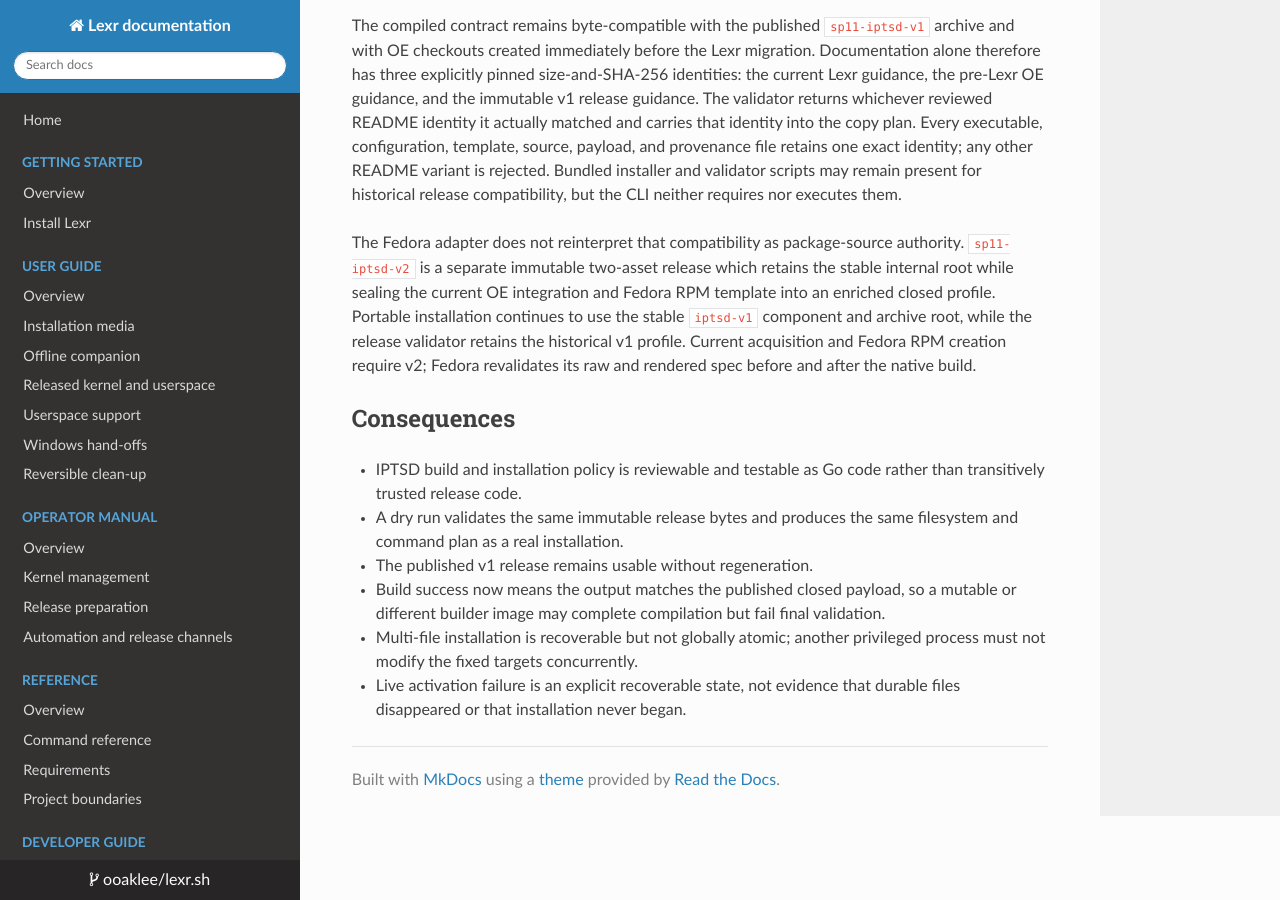
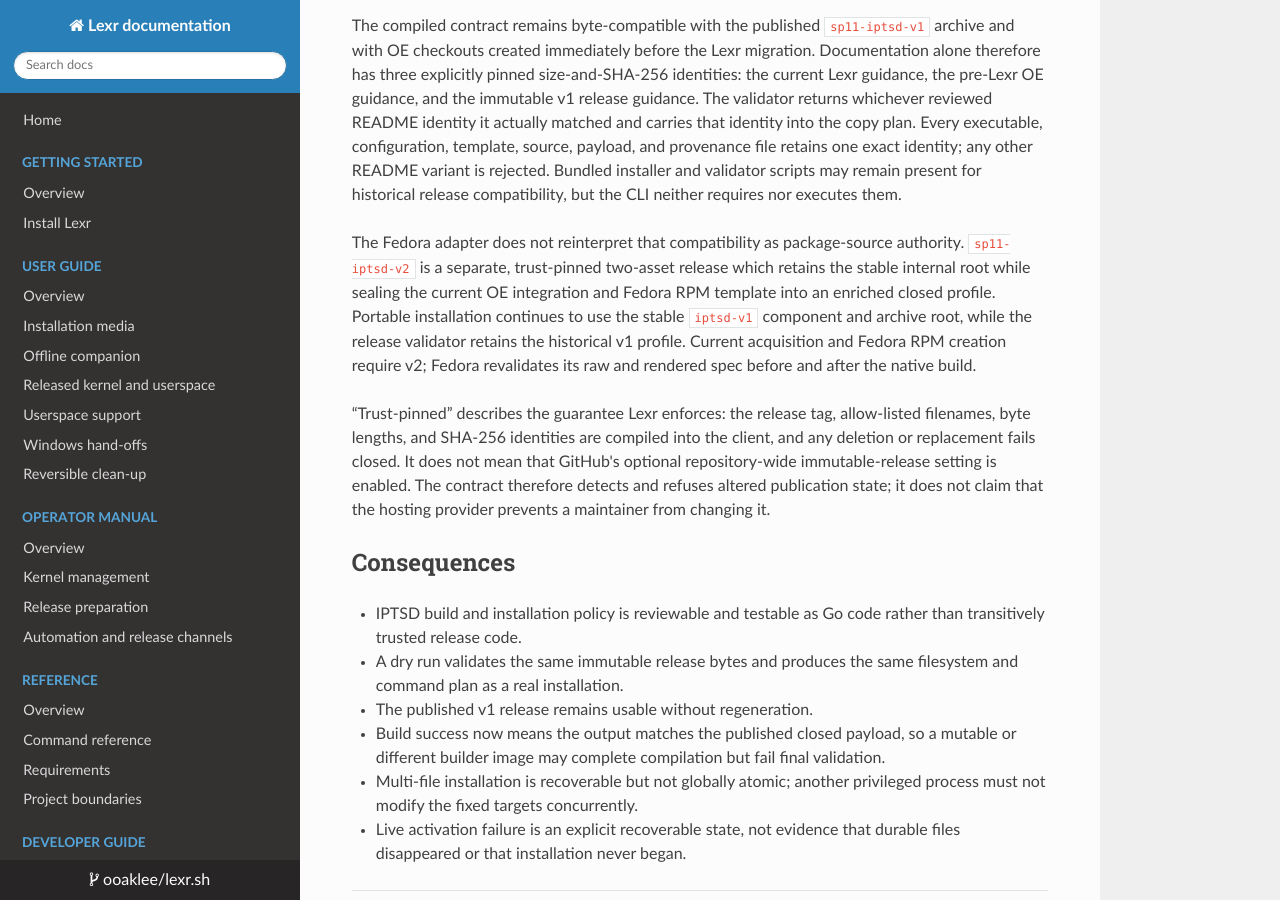
Before and after one commit to ooaklee/lexr.sh, an MkDocs documentation site: the page built from docs/adr/adr-014-native-iptsd-release-transactions.md, in a window 1280 px wide and 900 px high, scrolled down 1866 px. Built offline with MkDocs 1.6.1, drawn with Linux system fonts in a browser that asks for light colours; nearby versions of some CDN libraries.

Commit message:
docs: distinguish release trust pinning

```diff
--- a/docs/adr/adr-014-native-iptsd-release-transactions.md
+++ b/docs/adr/adr-014-native-iptsd-release-transactions.md
@@ -35,13 +35,20 @@ For the live root only, the installer then runs the fixed `systemctl` and `udeva
 The compiled contract remains byte-compatible with the published `sp11-iptsd-v1` archive and with OE checkouts created immediately before the Lexr migration. Documentation alone therefore has three explicitly pinned size-and-SHA-256 identities: the current Lexr guidance, the pre-Lexr OE guidance, and the immutable v1 release guidance. The validator returns whichever reviewed README identity it actually matched and carries that identity into the copy plan. Every executable, configuration, template, source, payload, and provenance file retains one exact identity; any other README variant is rejected. Bundled installer and validator scripts may remain present for historical release compatibility, but the CLI neither requires nor executes them.
 
 The Fedora adapter does not reinterpret that compatibility as package-source
-authority. `sp11-iptsd-v2` is a separate immutable two-asset release which
+authority. `sp11-iptsd-v2` is a separate, trust-pinned two-asset release which
 retains the stable internal root while sealing the current OE integration and
 Fedora RPM template into an enriched closed profile. Portable installation
 continues to use the stable `iptsd-v1` component and archive root, while the
 release validator retains the historical v1 profile. Current acquisition and
 Fedora RPM creation require v2; Fedora revalidates its raw and rendered spec
 before and after the native build.
+
+“Trust-pinned” describes the guarantee Lexr enforces: the release tag,
+allow-listed filenames, byte lengths, and SHA-256 identities are compiled into
+the client, and any deletion or replacement fails closed. It does not mean that
+GitHub's optional repository-wide immutable-release setting is enabled. The
+contract therefore detects and refuses altered publication state; it does not
+claim that the hosting provider prevents a maintainer from changing it.
 
 ## Consequences
 
--- a/supported-userspace.json
+++ b/supported-userspace.json
@@ -162,7 +162,7 @@
       },
       "notes": [
         "Unmodified upstream iptsd v3.1.0 is pinned with complete corresponding source and an SP11-specific lifecycle integration.",
-        "The immutable v2 release adds the exact OE-owned Fedora RPM template while retaining the stable iptsd-v1 component and archive root.",
+        "The trust-pinned v2 release adds the exact OE-owned Fedora RPM template while retaining the stable iptsd-v1 component and archive root.",
         "X1E Phase 84 pen validation passed with the v19 kernel generation; separate X1P and broader lifecycle qualification remain."
       ],
       "remediation": "Rebuild the pinned payload with complete corresponding sources, validate its checksum manifest, disable conflicting pen processors, and reinstall the matched lifecycle set."
```
Also changed, not shown: CHANGELOG.md (+3 -2 lines), docs/adr/adr-027-fedora-erofs-remaster-and-installed-handoff.md (+3 -3 lines), 1 other file.
